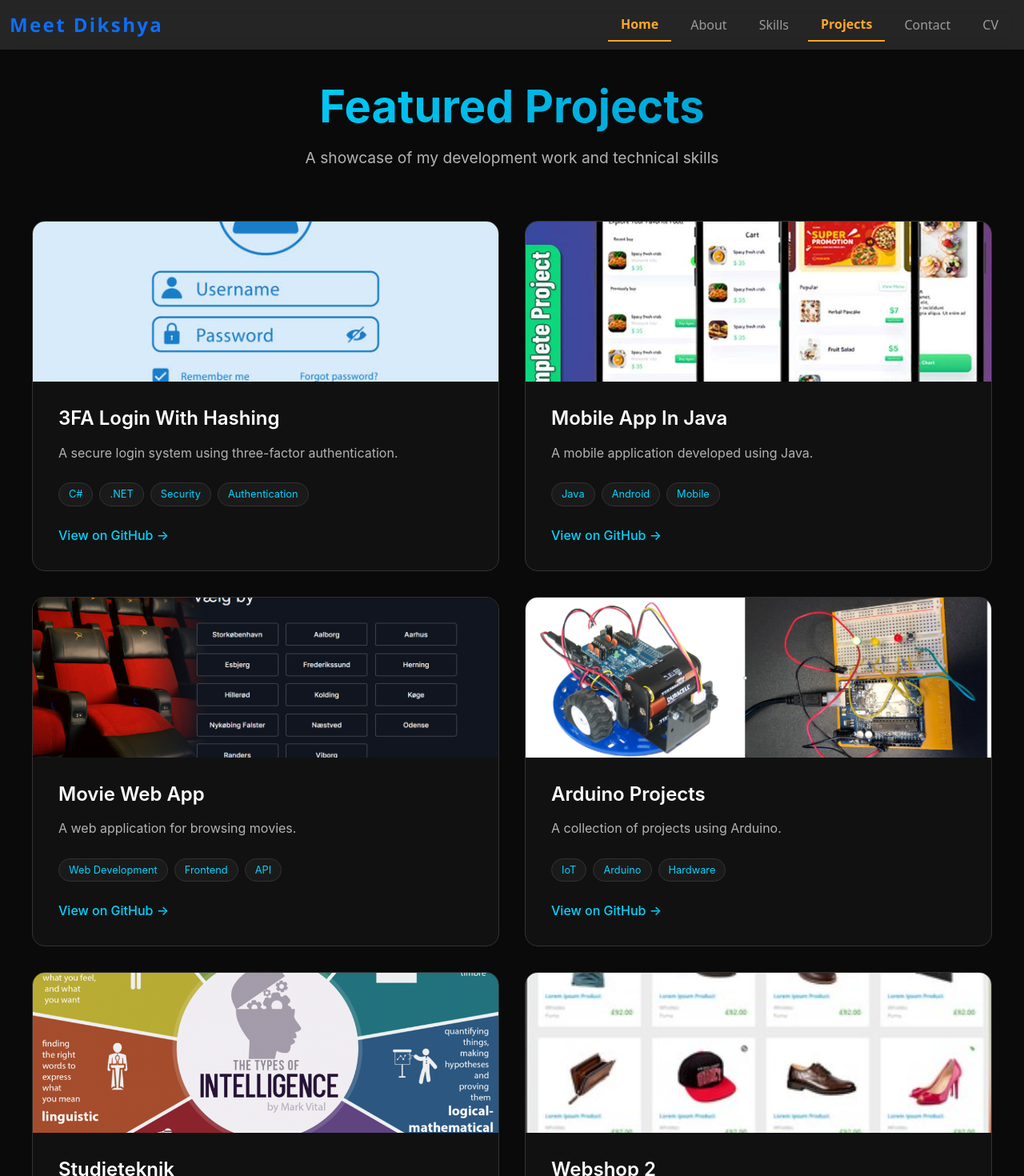
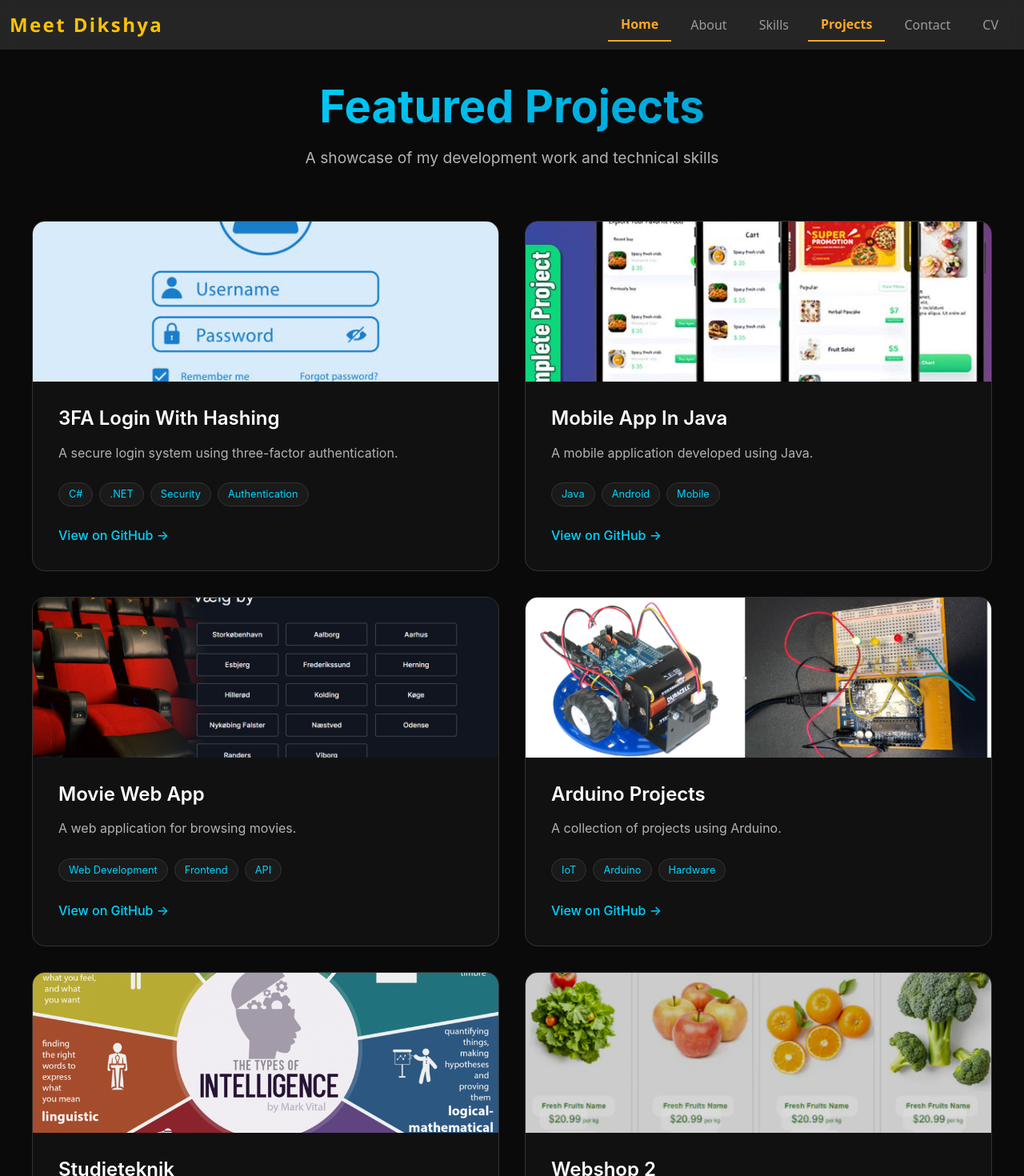
Before and after one commit to Dikshya-2/Dikshya-2.github.io, an Angular app: page /project in a window 1280 px wide. Shown: the top 1470 px of the page at 80% size. Built offline with nearby package versions, Linux system fonts and the light colour scheme.

Commit message:
change design

```diff
--- a/src/app/cv/cv.component.ts
+++ b/src/app/cv/cv.component.ts
@@ -23,7 +23,7 @@ export class CVComponent {
   { icon: 'fa-birthday-cake', text: '13.01.1991' },
   { icon: 'bi bi-linkedin', text: 'www.linkedin.com/me' },
   { icon: 'bi bi-github', text: 'www.github.com/dikshya' },
-  { icon: '', text: 'ER ikke ryger' },
+  { icon: '', text: 'Non-smoker' },
 
   ];
 
@@ -35,7 +35,6 @@ export class CVComponent {
   languages = [
     'Fluent in English, Nepali, Urdu, Hindi (spoken and written).',
     'Professional Danish (spoken and written).',
-    'Nepali: Fluent',
     'Driving license for regular passenger car',
   ];
 
--- a/src/app/navbar/navbar.component.html
+++ b/src/app/navbar/navbar.component.html
@@ -1,6 +1,6 @@
 <nav class="navbar navbar-expand-lg navbar-dark bg-dark fixed-top shadow-sm">
   <div class="container-fluid">
-    <a class="navbar-brand fw-bold text-primary fs-4" routerLink="/">Meet Dikshya</a>
+    <a class="navbar-brand fw-bold text-warning fs-4" routerLink="/">Meet Dikshya</a>
     <button
       class="navbar-toggler"
       type="button"
--- a/src/app/project/project.component.ts
+++ b/src/app/project/project.component.ts
@@ -47,7 +47,7 @@ export class ProjectComponent {
       title: 'Webshop 2',
       description: 'An online shopping platform.',
       link: 'https://github.com/H1-H3-Programmering/project002-matthias-dikshya',
-      image:  '../assets/webshop.PNG'
+      image:  '../assets/Screenshot.png'
     },
     {
       title: 'Webshop',
```
Also changed, not shown: src/app/home/home.component.ts (+0 -30 lines), src/assets/Screenshot.png (added).
